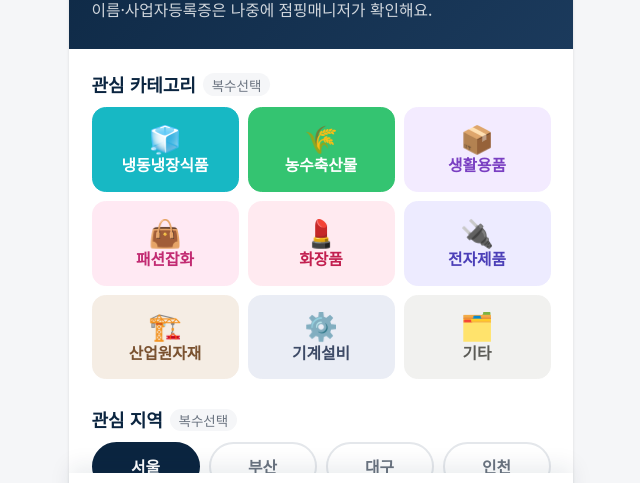
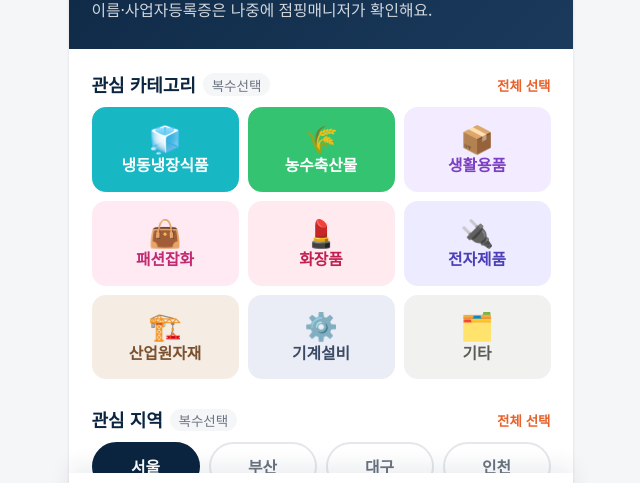
Before and after one commit to kimkeeyong33-sys/wellcome3459, a Next.js app: page /signup in a window 1280 px wide. Shown: the part 219-702 px from the top of the page, without its empty margins (319-959 px from the left). Built offline with nearby package versions, Linux system fonts and the light colour scheme; no server answers.

Commit message:
Add 전체 선택/해제 toggle to category and region pickers
signup, mypage 모두 관심 카테고리·관심 지역 라벨 옆에 전체 선택/해제
버튼을 추가해 한번에 모두 선택하거나 해제할 수 있게 했습니다.

```diff
--- a/src/app/mypage/page.tsx
+++ b/src/app/mypage/page.tsx
@@ -199,11 +199,22 @@ export default function MyPage() {
 
       <div className="flex-1 px-5 py-5 flex flex-col gap-6">
         <div>
-          <label className="text-base font-bold text-navy mb-2 flex items-center gap-1.5">
+          <label className="mb-2 flex items-center justify-between">
+            <span className="text-base font-bold text-navy flex items-center gap-1.5">
               관심 카테고리
               <span className="text-xs font-medium text-gray500 bg-gray100 px-2 py-0.5 rounded-full">
                 복수선택
               </span>
+            </span>
+            <button
+              type="button"
+              onClick={() =>
+                setCategories(categories.length === mockCategories.length ? [] : [...mockCategories])
+              }
+              className="text-xs font-bold text-orange"
+            >
+              {categories.length === mockCategories.length ? "전체 해제" : "전체 선택"}
+            </button>
           </label>
           <div className="grid grid-cols-3 gap-2">
             {mockCategories.map((c) => {
@@ -229,11 +240,22 @@ export default function MyPage() {
         </div>
 
         <div>
-          <label className="text-sm font-bold text-navy mb-2 flex items-center gap-1.5">
+          <label className="mb-2 flex items-center justify-between">
+            <span className="text-sm font-bold text-navy flex items-center gap-1.5">
               관심 지역
               <span className="text-xs font-medium text-gray500 bg-gray100 px-2 py-0.5 rounded-full">
                 복수선택
               </span>
+            </span>
+            <button
+              type="button"
+              onClick={() =>
+                setRegions(regions.length === mockRegions.length ? [] : [...mockRegions])
+              }
+              className="text-xs font-bold text-orange"
+            >
+              {regions.length === mockRegions.length ? "전체 해제" : "전체 선택"}
+            </button>
           </label>
           <div className="grid grid-cols-4 gap-2">
             {mockRegions.map((r) => (
--- a/src/app/signup/page.tsx
+++ b/src/app/signup/page.tsx
@@ -211,11 +211,22 @@ function SignupPageInner() {
 
       <div className="flex-1 px-5 py-5 flex flex-col gap-6" style={{ paddingBottom: "108px" }}>
         <div>
-          <label className="text-base font-bold text-navy mb-2 flex items-center gap-1.5">
+          <label className="mb-2 flex items-center justify-between">
+            <span className="text-base font-bold text-navy flex items-center gap-1.5">
               관심 카테고리
               <span className="text-xs font-medium text-gray500 bg-gray100 px-2 py-0.5 rounded-full">
                 복수선택
               </span>
+            </span>
+            <button
+              type="button"
+              onClick={() =>
+                setCategories(categories.length === mockCategories.length ? [] : [...mockCategories])
+              }
+              className="text-xs font-bold text-orange"
+            >
+              {categories.length === mockCategories.length ? "전체 해제" : "전체 선택"}
+            </button>
           </label>
           <div className="grid grid-cols-3 gap-2">
             {mockCategories.map((c) => {
@@ -241,11 +252,22 @@ function SignupPageInner() {
         </div>
 
         <div>
-          <label className="text-base font-bold text-navy mb-2 flex items-center gap-1.5">
+          <label className="mb-2 flex items-center justify-between">
+            <span className="text-base font-bold text-navy flex items-center gap-1.5">
               관심 지역
               <span className="text-xs font-medium text-gray500 bg-gray100 px-2 py-0.5 rounded-full">
                 복수선택
               </span>
+            </span>
+            <button
+              type="button"
+              onClick={() =>
+                setRegions(regions.length === mockRegions.length ? [] : [...mockRegions])
+              }
+              className="text-xs font-bold text-orange"
+            >
+              {regions.length === mockRegions.length ? "전체 해제" : "전체 선택"}
+            </button>
           </label>
           <div className="grid grid-cols-4 gap-2">
             {mockRegions.map((r) => (
```
Lines whose indentation alone changed are shown as unchanged.
